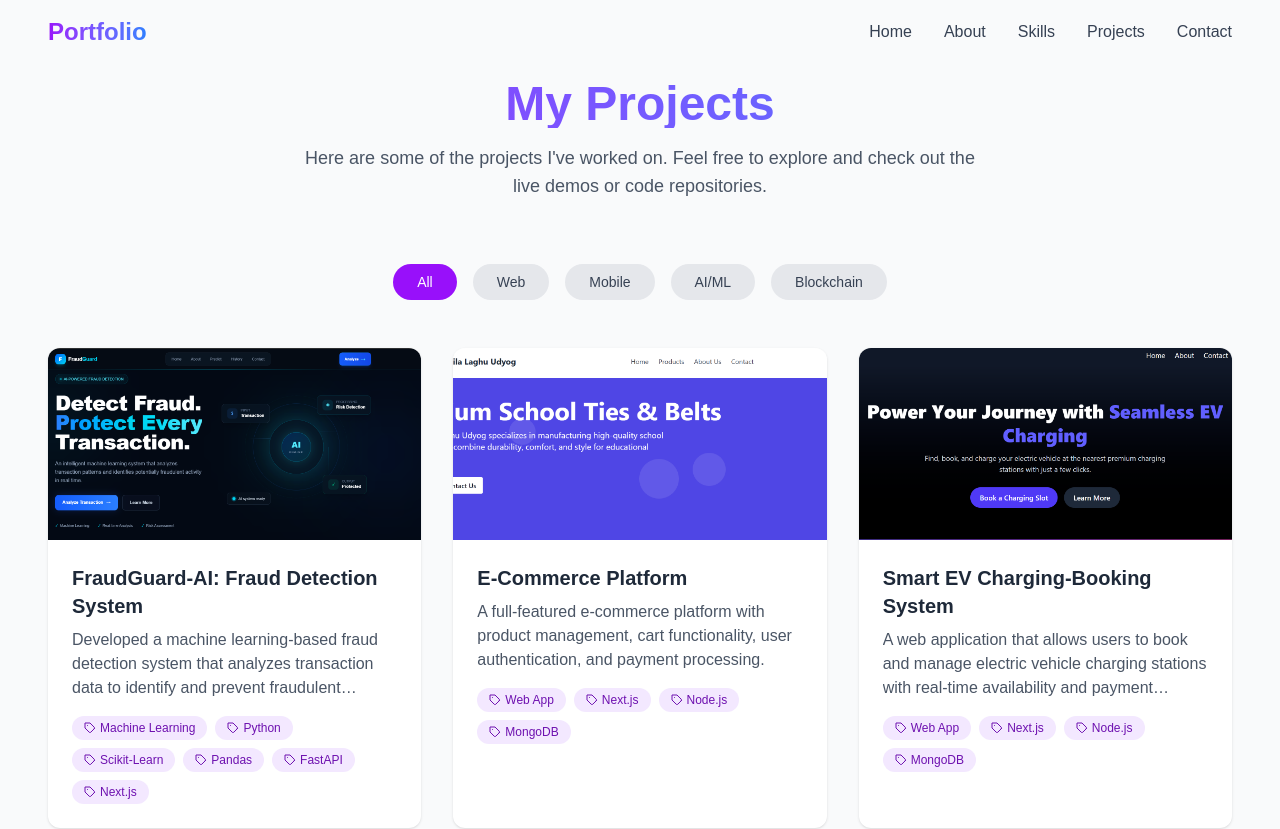
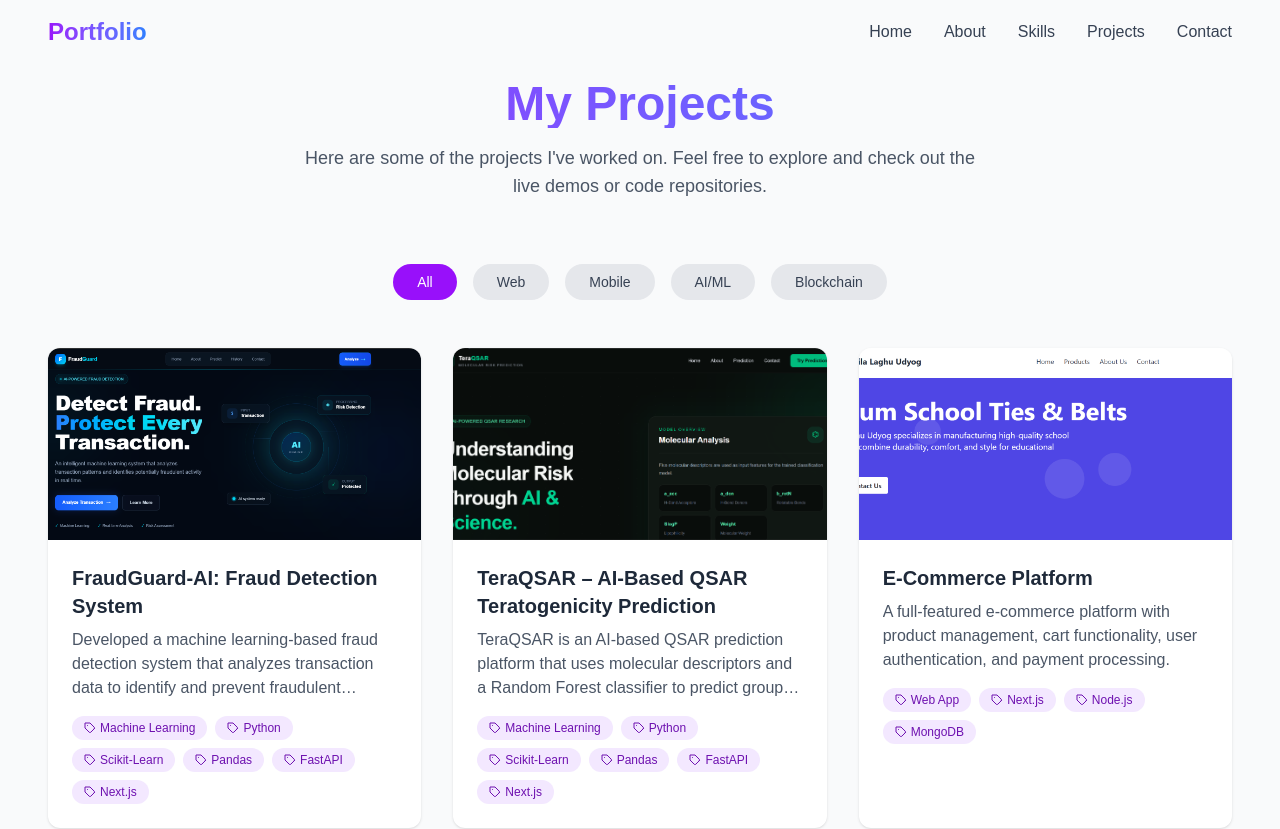
Before and after one commit to shripawar334/Portfolio-main, a Next.js app: page /project in a window 1280 px wide. Shown: the top 829 px of the page. Built offline with nearby package versions, Linux system fonts and the light colour scheme.

Commit message:
added qsar project

```diff
--- a/app/project/page.js
+++ b/app/project/page.js
@@ -40,6 +40,16 @@ const ProjectsPage = () => {
       tags: ['Machine Learning', 'Python', 'Scikit-Learn', 'Pandas', 'FastAPI','Next.js'],
       demoLink: 'https://fraud-guard-ai-silk.vercel.app/',
       githubLink: 'https://github.com/shripawar334/FraudGuard-AI',
+      category: 'ai'
+    },
+    {
+      id: 12,
+      title: 'TeraQSAR – AI-Based QSAR Teratogenicity Prediction',
+      description: 'TeraQSAR is an AI-based QSAR prediction platform that uses molecular descriptors and a Random Forest classifier to predict grouped historical pregnancy-risk categories for drugs. Built with FastAPI and Next.js, it provides interactive predictions and class probability visualizations through a web interface.',
+      image: '/qsar.png',
+      tags: ['Machine Learning', 'Python', 'Scikit-Learn', 'Pandas', 'FastAPI','Next.js'],
+      demoLink: 'https://tera-qsar.vercel.app/',
+      githubLink: 'https://github.com/shripawar334/TeraQSAR-Frontend',
       category: 'ai'
     },
     {
```
Also changed, not shown: public/qsar.png (added), 1 other file (tests, documents, lock files or other folders).
